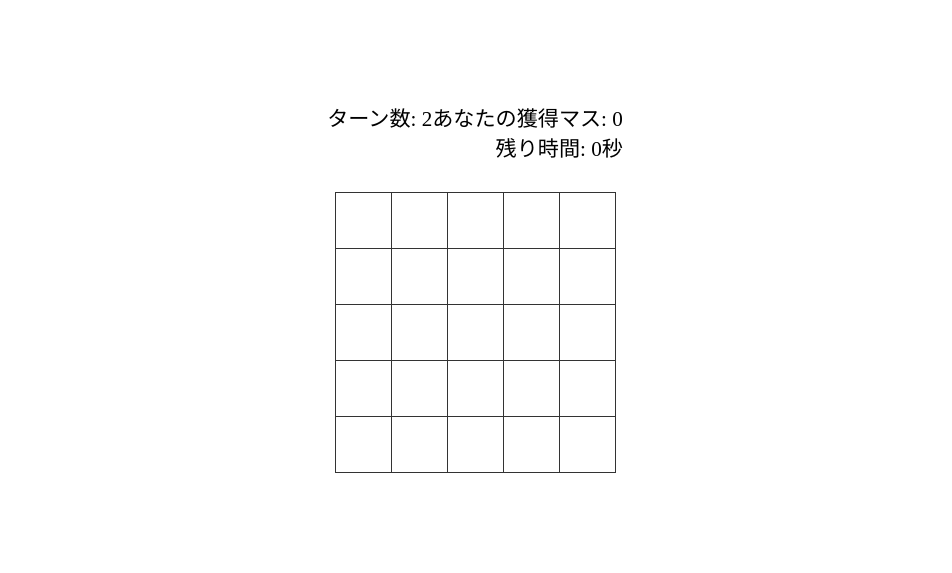
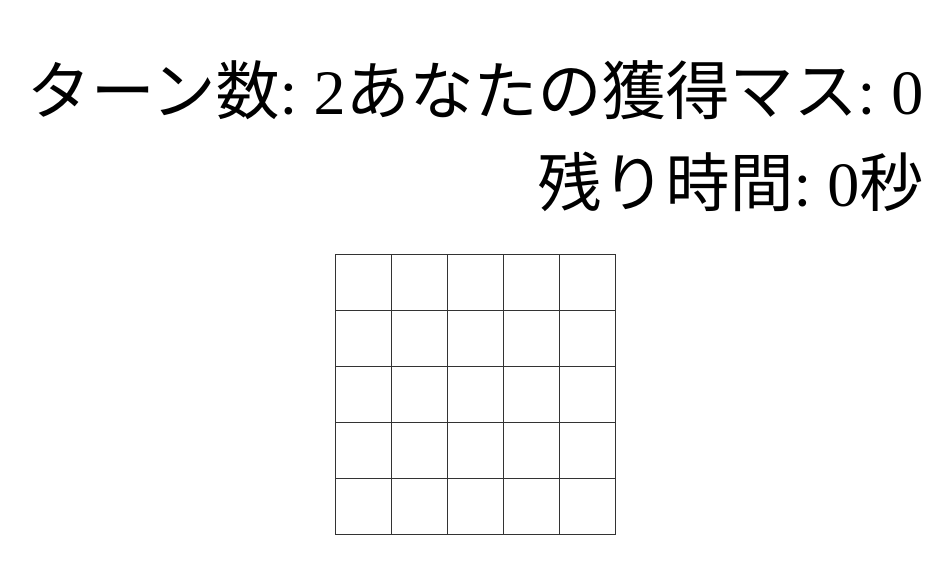
Before and after one commit to nimuyang/my-strategy-game, a plain HTML site: page index.html in a window 1280 px wide. Shown: the part 103-676 px from the top of the page, without its empty margins (165-1117 px from the left). Drawn offline with Linux system fonts and the light colour scheme.

Commit message:
Add files via upload

```diff
--- a/index.html
+++ b/index.html
@@ -10,7 +10,7 @@
       align-items: center;
       height: 100vh;
       margin: 0;
-      font-size: 132%;
+      font-size: 400%;
     }
     #game-container {
       display: flex;
```
